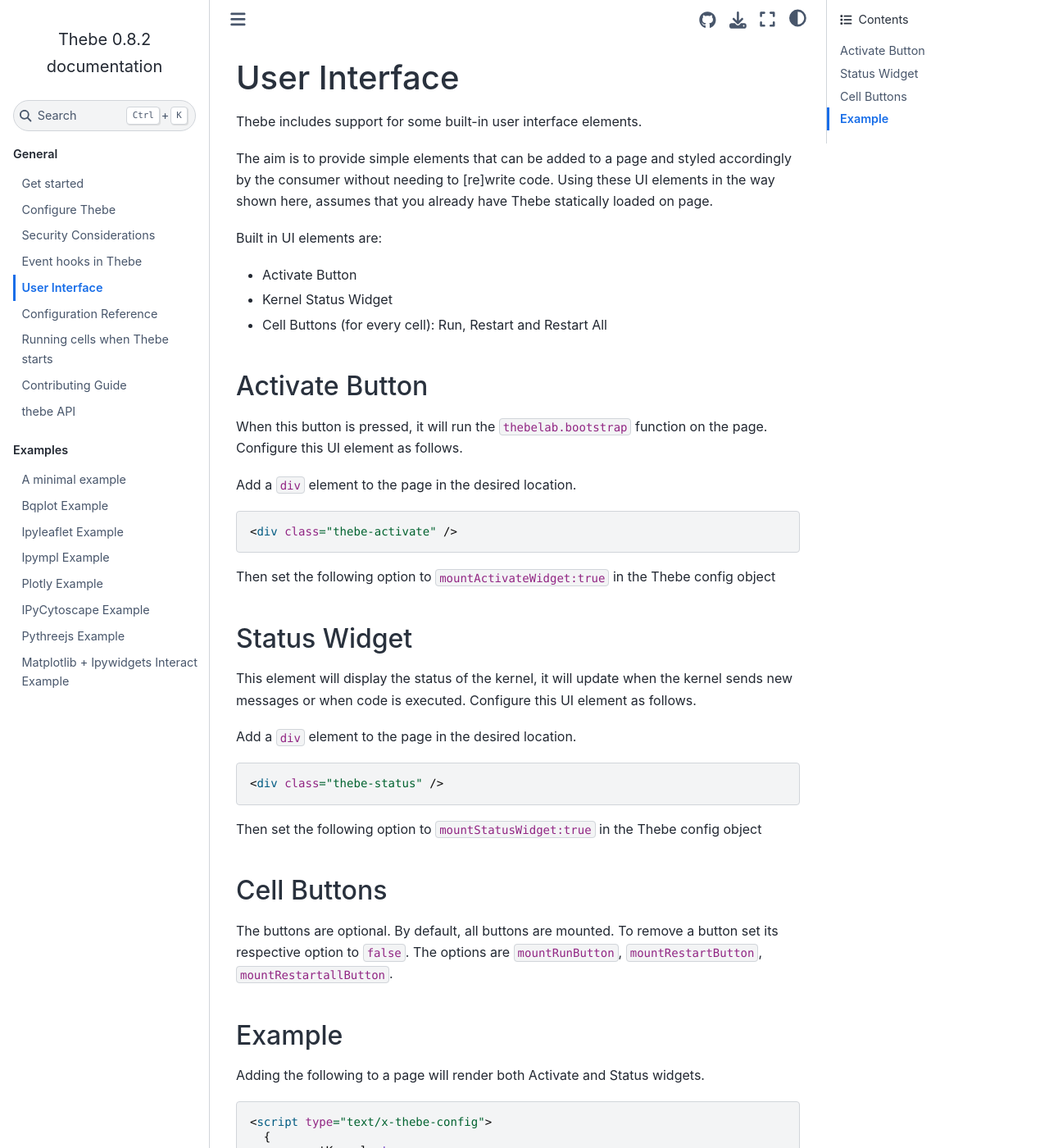
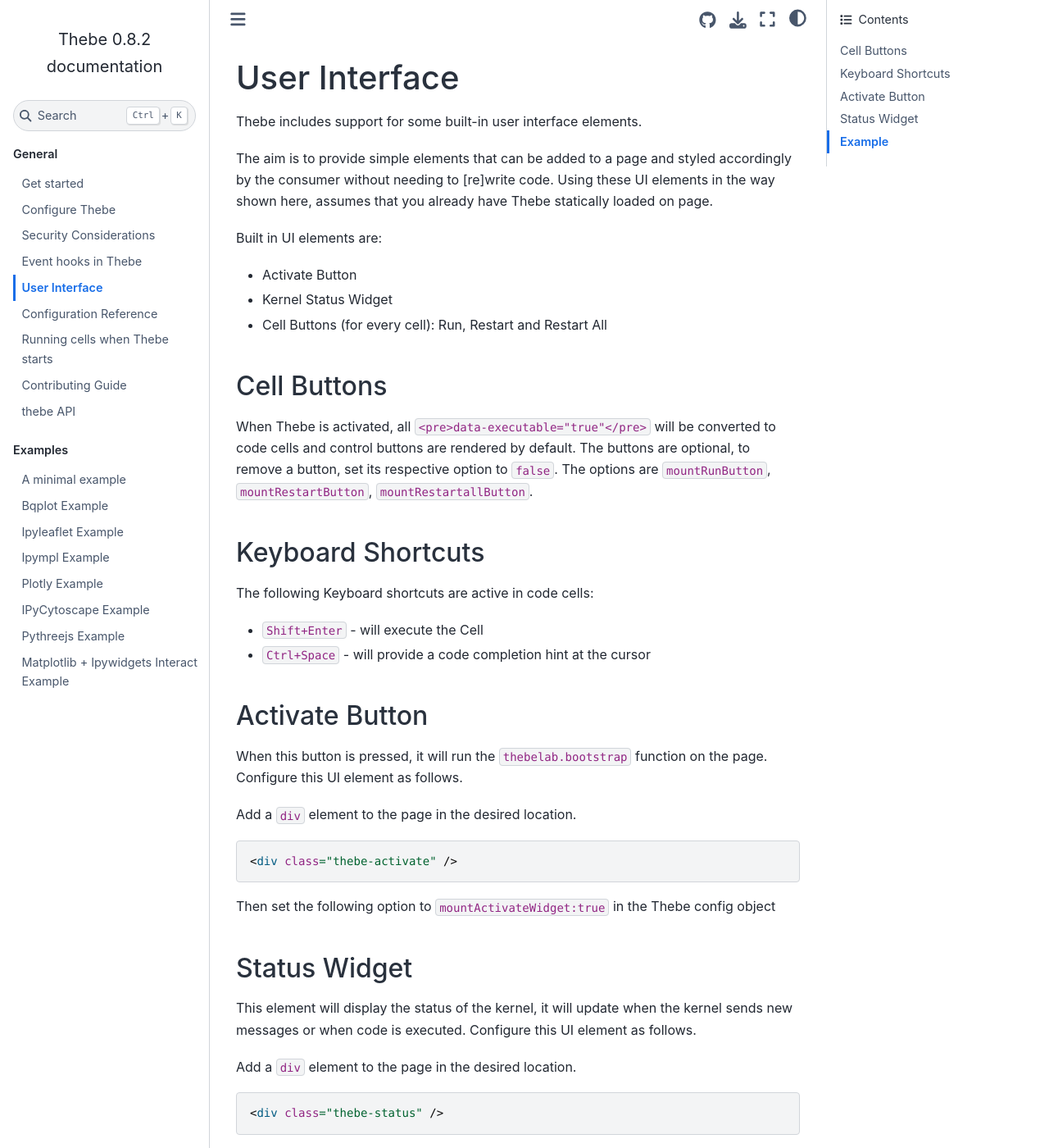
Before and after one commit to jupyter-book/thebe, a Sphinx documentation site: the page built from docs/ui.rst, in a window 1280 px wide and 1400 px high. Shown: the whole window at 82% size. Built offline with Sphinx 7.4.7 and the Sphinx Book theme 1.1.4, drawn with Linux system fonts in a browser that asks for light colours; the version number is read from the project's files by our own code.

Commit message:
✍🏼  Added section on keyboard shortcuts

```diff
--- a/docs/ui.rst
+++ b/docs/ui.rst
@@ -12,6 +12,21 @@
 - Activate Button
 - Kernel Status Widget
 - Cell Buttons (for every cell): Run, Restart and Restart All
+
+Cell Buttons
+=============
+
+When Thebe is activated, all `<pre>data-executable="true"</pre>` will be converted to code cells and control buttons are rendered by default.
+The buttons are optional, to remove a button, set its respective option to :code:`false`.
+The options are :code:`mountRunButton`, :code:`mountRestartButton`, :code:`mountRestartallButton`.
+
+Keyboard Shortcuts
+==================
+
+The following Keyboard shortcuts are active in code cells:
+
+* `Shift+Enter` - will execute the Cell
+* `Ctrl+Space` - will provide a code completion hint at the cursor
 
 Activate Button
 ===============
@@ -40,12 +55,6 @@
   <div class="thebe-status" />
 
 Then set the following option to :code:`mountStatusWidget:true` in the Thebe config object
-
-Cell Buttons
-=============
-
-The buttons are optional. By default, all buttons are mounted. To remove a button set its respective option to :code:`false`.
-The options are :code:`mountRunButton`, :code:`mountRestartButton`, :code:`mountRestartallButton`.
 
 Example
 =======
```
